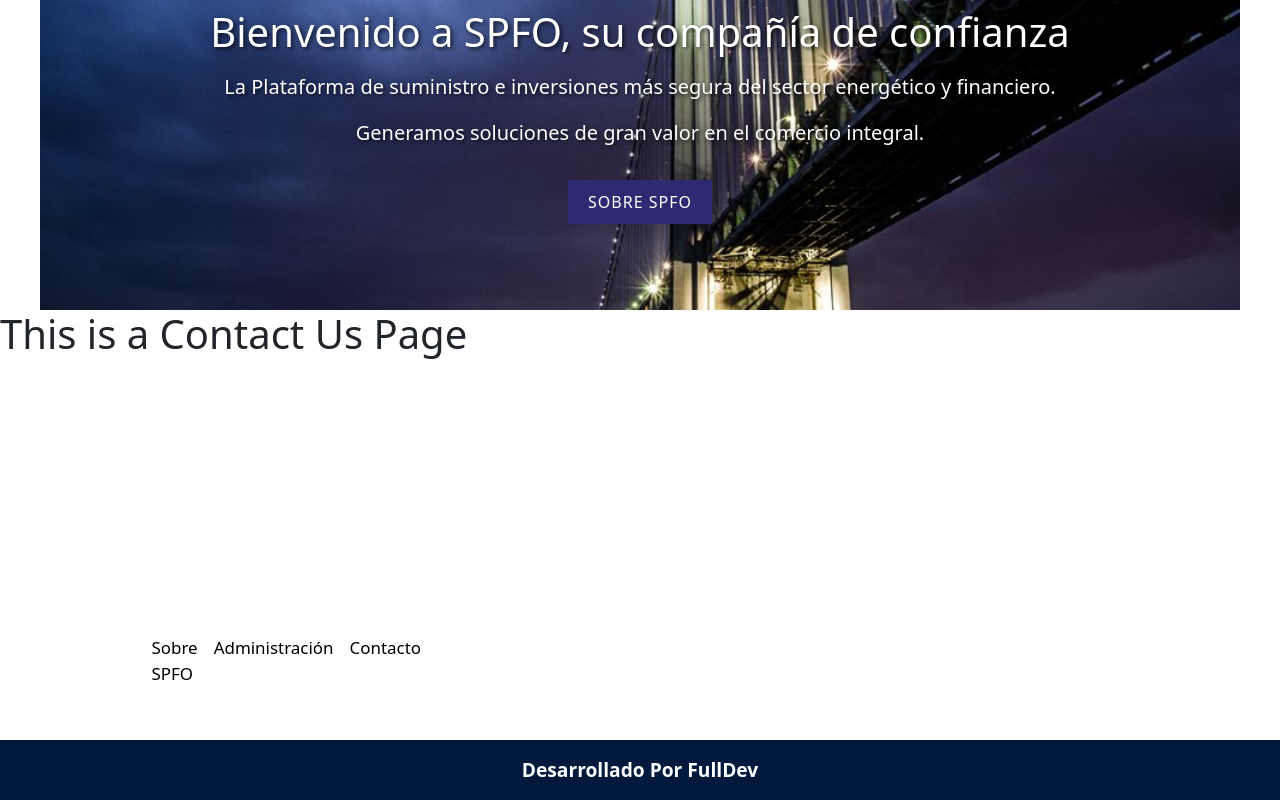
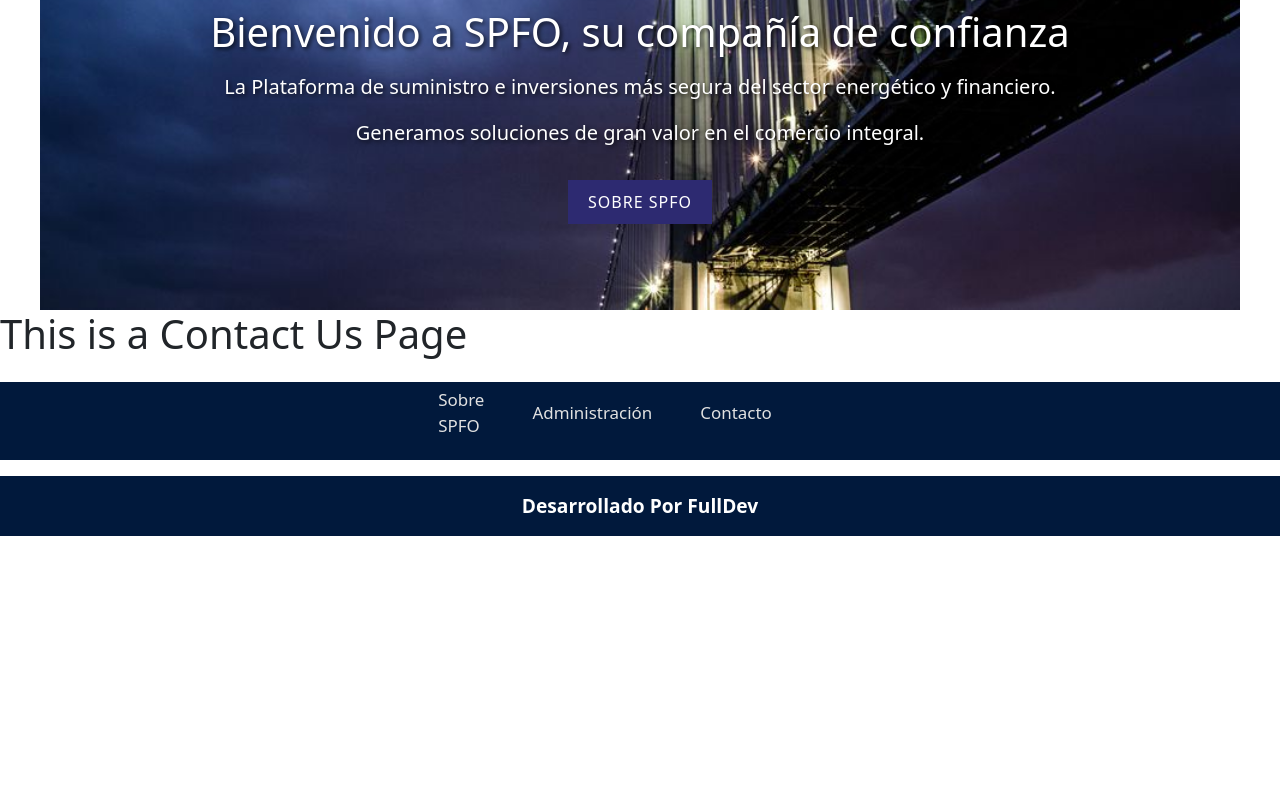
Before and after one commit to Jonnad89/nuevoSPFO, a React (Vite) app: page /contact in a window 1280 px wide. Shown: the part 682-1482 px from the top of the page. After the commit the page ends 1218 px from the top, so only its background shows below. Built offline with nearby package versions, Linux system fonts and the light colour scheme.

Commit message:
logo en la pestaña

```diff
--- a/index.html
+++ b/index.html
@@ -2,7 +2,7 @@
 <html lang="en">
   <head>
     <meta charset="UTF-8" />
-    <link rel="icon" type="image/svg+xml" href="/vite.svg" />
+    <link rel="icon" type="image/svg+xml" href="./src/assets/LOGO.png" />
     <meta name="viewport" content="width=device-width, initial-scale=1.0" />
     <title>SPFO REACTJS</title>
     <link
--- a/src/components/Footer.css
+++ b/src/components/Footer.css
@@ -2,14 +2,16 @@
 .container-footer{
     display: flex;
     flex-direction: column;
-    align-items: start;
+    align-items: center;
     justify-content: start;
+    background: #01193c;
 }
 
 .container-footer ul{
     display: flex;
     flex-direction: row;
-    gap: 1rem;
+    align-items: center;
+    gap: 3rem;
 }
 
 .nav_ul li {
@@ -18,7 +20,7 @@
 
 .nav_ul a {
     font-size: 1.05rem;
-    color: #000 !important;
+    /* color: #000 !important; */
     font-weight: 400;
     letter-spacing: 0.5px;
 }
@@ -37,8 +39,8 @@
 }
 
 .Footer {
-    padding: 2rem 0;
-    margin-top: 15rem;
+    padding: 1rem 0;
+    /* margin-top: 15rem; */
 }
 
 .ft-1 h3 {
@@ -84,7 +86,8 @@
 
 .ft-2 ul a {
     text-decoration: none;
-    color: #000;
+    /* color: #000; */
+    color: #e1e1e1;
     font-size: 1.06rem;
   }
 
--- a/src/components/Footer.jsx
+++ b/src/components/Footer.jsx
@@ -6,17 +6,7 @@ const Footer = () => {
             <div className="Footer">
                 <div className="container-footer">
                     <div className="row">
-                        <div className="col-md-6 col-lg-5 col-12 ft-1">
-                            {/* <h3><span>WALEED</span>CODES</h3>
-                            <p>Lorem ipsum dolor, sit amet consectetur adipisicing elit. Laborum ea quo ex ullam laboriosam magni totam, facere eos iure voluptate.</p>
-                            <div className="footer-icons">
-                                <i class="fa-brands fa-facebook"></i>
-                                <i class="fa-brands fa-twitter"></i>
-                                <i class="fa-brands fa-instagram"></i>
-                                <i class="fa-brands fa-linkedin-in"></i>
-                            </div> */}
-                        </div>
-                        <div className="col-md-6 col-lg-3 col-12 ft-2">
+                    <div className="col-md-6 col-lg-3 col-12 ft-2">
                             {/* <h5>Quick Links</h5> */}
                             <ul>
                                 <li className="nav-item">
@@ -31,6 +21,17 @@ const Footer = () => {
 
                             </ul>
                         </div>
+                        <div className="col-md-6 col-lg-5 col-12 ft-1">
+                            {/* <h3><span>WALEED</span>CODES</h3>
+                            <p>Lorem ipsum dolor, sit amet consectetur adipisicing elit. Laborum ea quo ex ullam laboriosam magni totam, facere eos iure voluptate.</p>
+                            <div className="footer-icons">
+                                <i class="fa-brands fa-facebook"></i>
+                                <i class="fa-brands fa-twitter"></i>
+                                <i class="fa-brands fa-instagram"></i>
+                                <i class="fa-brands fa-linkedin-in"></i>
+                            </div> */}
+                        </div>
+
                         {/* <div className="col-md-6 col-lg-4 col-12 ft-3">
                             <h5>Quick Links</h5>
                             <p><i class="fa-solid fa-phone-volume"></i> +92 3121324083</p>
@@ -41,6 +42,7 @@ const Footer = () => {
                 </div>
             </div>
             <div className='Last-footer'>
+
                 <p>Desarrollado Por FullDev</p>
             </div>
         </>
```
Lines whose indentation alone changed are shown as unchanged.
